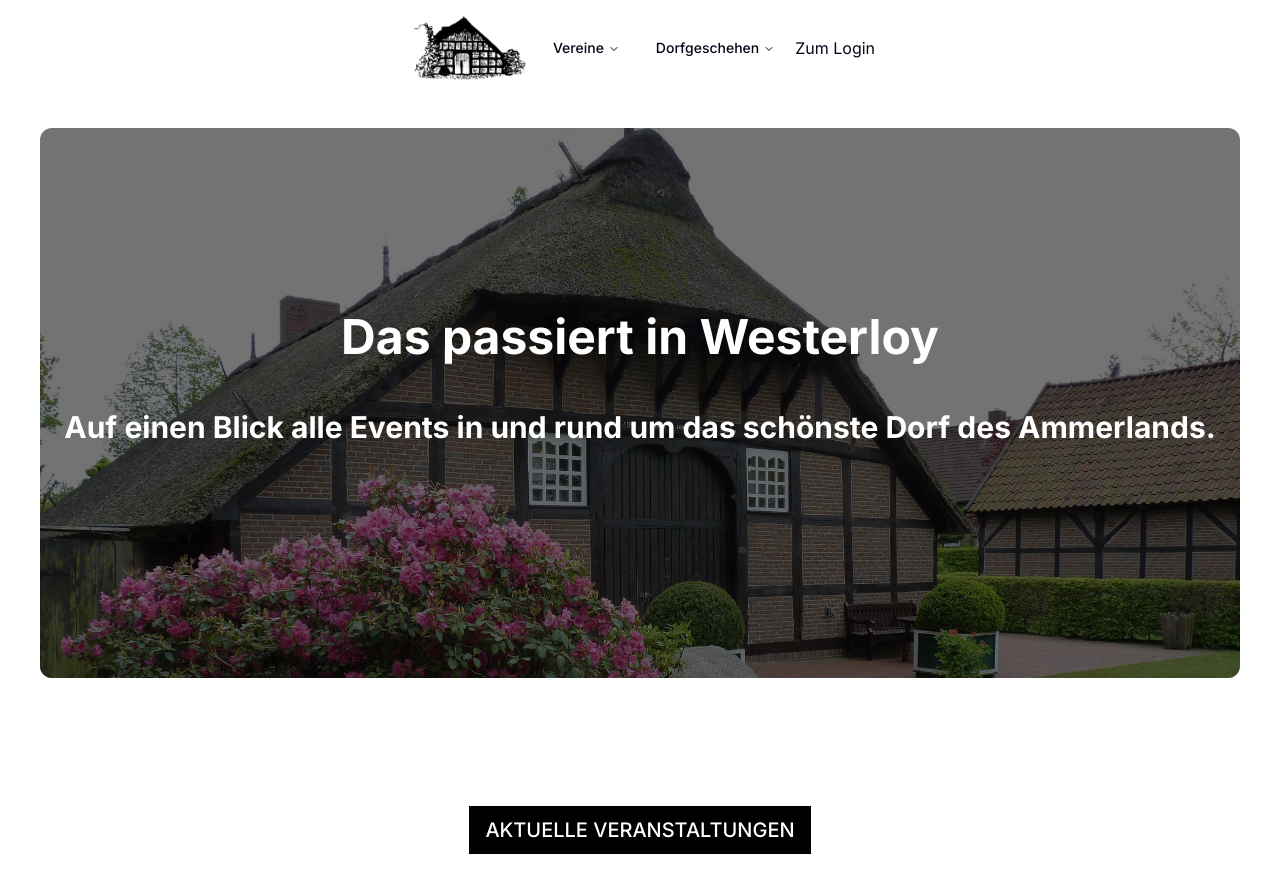
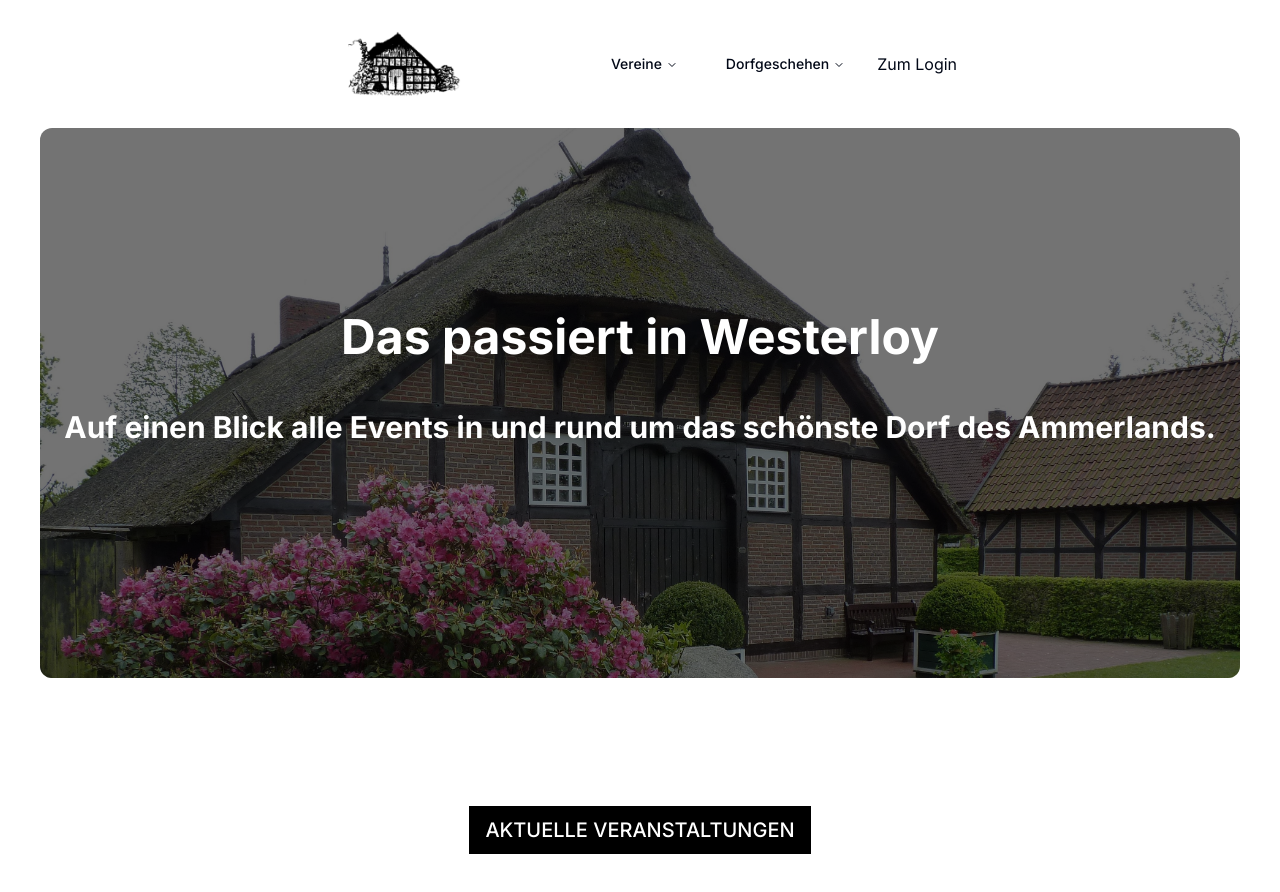
Before and after one commit to Pudl0/westerloy, a Next.js app: page / in a window 1280 px wide. Shown: the top 892 px of the page. Built offline with nearby package versions, Linux system fonts and the light colour scheme; no server answers; the database is empty.

Commit message:
adjusting style

```diff
--- a/src/app/layout.tsx
+++ b/src/app/layout.tsx
@@ -21,7 +21,7 @@ export default function RootLayout({ children }: { children: React.ReactNode })
     <html lang="en">
       <body className={inter.className}>
         <Navbar />
-        <main className="py-8">{children}</main>
+        <main>{children}</main>
         <Footer />
       </body>
     </html>
--- a/src/components/muehelnhof-icon.tsx
+++ b/src/components/muehelnhof-icon.tsx
@@ -5,7 +5,7 @@ import muehlenhofIconImage from '../../public/Muehlenhof_Icon.png';
 
 export function MuehlenhofIcon() {
   return (
-    <Link href="/">
+    <Link href="/" className="p-4">
       <div className="flex lg:flex-1">
         <Image
           src={muehlenhofIconImage}
--- a/src/components/navbar.tsx
+++ b/src/components/navbar.tsx
@@ -27,8 +27,8 @@ export default function Navbar() {
     <SessionProvider>
       <NavigationMenu className="max-lg:hidden">
         <NavigationMenuList>
-          <MuehlenhofIcon></MuehlenhofIcon>
-          <NavigationMenuItem>
+          <MuehlenhofIcon />
+          <NavigationMenuItem className="pl-24">
             <NavigationMenuTrigger>Vereine</NavigationMenuTrigger>
             <NavigationMenuContent className="right:0 absolute left-auto top-full w-auto bg-white">
               <ul className="grid gap-3 p-6 md:w-[400px] lg:w-[500px] lg:grid-cols-[.75fr_1fr]">
@@ -42,11 +42,11 @@ export default function Navbar() {
                     </a>
                   </NavigationMenuLink>
                 </li>
-                <ListItem href="/vereine/obv" title="Obv">
+                <ListItem href="/vereine/obv" title="OBV">
                   Der Ortsbürgerverein informiert.
                 </ListItem>
                 <ListItem href="/vereine/landjugend" title="Landjugend 3.0">
-                  Die Landjugend stellt sich vor
+                  Die Landjugend stellt sich vor.
                 </ListItem>
                 <ListItem href="/vereine/theater" title="Theater">
                   Unser plattdeutsches Theater.
@@ -63,7 +63,7 @@ export default function Navbar() {
                     <a className="flex h-full w-full select-none flex-col justify-end rounded-md bg-gradient-to-b from-muted/50 to-muted p-6 no-underline outline-none focus:shadow-md">
                       <div className="mb-2 mt-4 text-lg font-medium">Neuigkeiten</div>
                       <p className="text-sm leading-tight text-muted-foreground">
-                        Aktuelle Neuigkeiten und unsere Dorfzeitung
+                        Aktuelle Neuigkeiten und unsere Dorfzeitung.
                       </p>
                     </a>
                   </NavigationMenuLink>
@@ -72,7 +72,7 @@ export default function Navbar() {
                   Das Archiv der Dorfzeitung.
                 </ListItem>
                 <ListItem href="/dorfgeschehen/recap" title="Rückblicke">
-                  Impressionen vergangener Veranstaltngen
+                  Impressionen vergangener Veranstaltungen.
                 </ListItem>
                 <ListItem href="/dorfgeschehen/neuigkeiten" title="Neuigkeiten">
                   Aktuelle Neuigkeiten aus dem Dorf.
--- a/src/components/ui/navigation-menu.tsx
+++ b/src/components/ui/navigation-menu.tsx
@@ -25,7 +25,7 @@ const NavigationMenuList = React.forwardRef<
 >(({ className, ...props }, ref) => (
   <NavigationMenuPrimitive.List
     ref={ref}
-    className={cn('group flex flex-1 list-none items-center justify-center space-x-1', className)}
+    className={cn('group flex flex-1 list-none items-center justify-center space-x-4', className)}
     {...props}
   />
 ));
```
